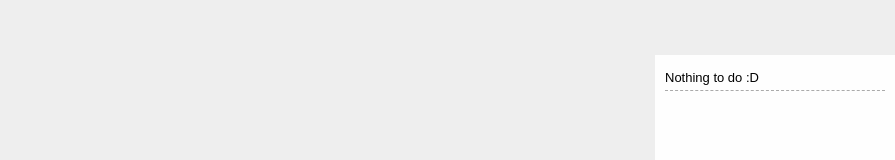
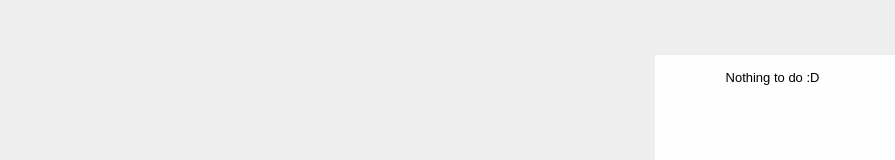
Before and after one commit to fidler2326/new-tab, a browser extension: page layout.html in a window 1280 px wide. Shown: the part 505-665 px from the top of the page, without its empty margins (385-1280 px from the left). Drawn offline with Linux system fonts and the light colour scheme; a web font is replaced by a local one.

Commit message:
Code tidy

```diff
--- a/src/sass/_todo.scss
+++ b/src/sass/_todo.scss
@@ -30,7 +30,8 @@
         span{ text-decoration: line-through; }
       }
       &.empty{
-        text-align: center;
+        border: 0;
+        justify-content: center;
       }
       span{
         padding: 0 10px;
```
Also changed, not shown: layout.html (+0 -7 lines), src/css/app.css.
